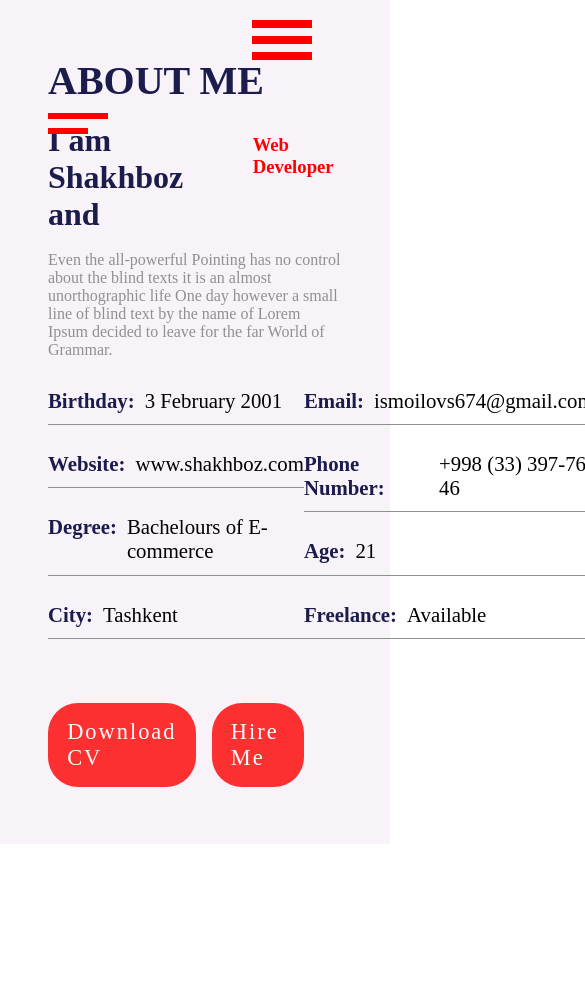
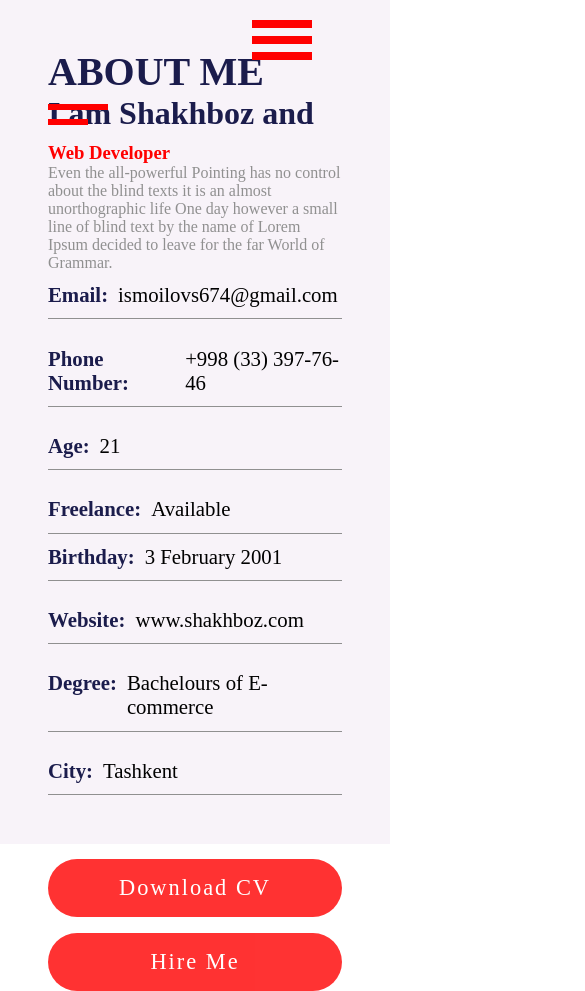
Before and after one commit to Shaxboz2001/MyPortfolioWebsite, a React (Create React App) app: page /about in a window 390 px wide. Shown: the whole page, 585 px wide, since content can reach past the window. Before the commit the page ends 844 px from the top, so only its background shows below. Built offline with nearby package versions, Linux system fonts and the light colour scheme; the HTML template or start-up script is replaced by a standard one.

Commit message:
fear: responsive home page

```diff
--- a/src/sections/about/about.component.js
+++ b/src/sections/about/about.component.js
@@ -9,7 +9,6 @@
   AboutDetailRight,
   AboutHeadText,
   AboutParagText,
-  CardContainer,
   DetailLeftBottom,
   DetailLeftTop,
   DetailLeftTopLeft,
@@ -18,10 +17,6 @@
   InfoName,
   InfoValue,
 } from "./about.style";
-import AboutCard from "./cards/card.component";
-import { SiBmcsoftware } from "react-icons/si";
-import { CgWebsite } from "react-icons/cg";
-import { DiResponsive } from "react-icons/di";
 import {useSelector}  from "react-redux"
 function About() {
   let color = useSelector((state) => state);
--- a/src/sections/about/about.style.js
+++ b/src/sections/about/about.style.js
@@ -30,10 +30,14 @@
     font-size: 2rem;
   }
   & h3 {
-    color: ${props => props.color};
+    color: ${(props) => props.color};
   }
   color: #909090;
   width: 100%;
+  @media screen and (max-width: 550px) {
+    align-items: flex-start;
+    flex-direction: column;
+  }
 `;
 
 export const AboutHeadText = styled.h1`
@@ -70,15 +74,20 @@
 `
 export const AboutDetailLeft = styled.div`
 display: flex;
+
 `
 export const AboutDetailRight = styled.div`
 display: flex;
 flex-direction: column;
+
 `
 export const DetailLeftTop = styled.div`
   display: flex;
   justify-content: space-around;
   width: 100%;
+  @media screen and (max-width: 850px) {
+    flex-direction: column-reverse;
+  }
 `;
 export const DetailLeftTopLeft = styled.div`
 display: flex;
@@ -98,6 +107,7 @@
   align-items: baseline;
   border-bottom: 1px solid #909090;
   padding: .7rem 0;
+
 `;
 export const InfoName = styled.p`
   font-weight: bold;
@@ -113,10 +123,20 @@
   padding-top: 1rem;
   display: flex;
   gap: 1rem;
+  text-align: center;
+  @media screen and (max-width: 850px) {
+    width:100%;
+    justify-content: space-evenly;
+  }
+  @media screen and (max-width: 450px) {
+    width:100%;
+    flex-direction: column;
+
+  }
   & > a {
     padding: 1rem 1.2rem;
     background-color: ${(props) => props.color};
-    opacity: .8;
+    opacity: 0.8;
     color: #fff;
     text-decoration: none;
     font-size: 1.4rem;
--- a/src/sections/left-sidebar/left-sidebar.style.js
+++ b/src/sections/left-sidebar/left-sidebar.style.js
@@ -122,9 +122,10 @@
   justify-content: center;
   align-items: center;
   position: fixed;
+  transition: all 0.32s ease;
   top: 20px;
   left: ${(props) => (props.transform ? "80%" : "")};
-  right: ${(props) => props.transform ? "" : "-80%"};
+  right: ${(props) => (props.transform ? "" : "-80%")};
   z-index: 450;
   &.active-burger > div:nth-child(1) {
     transform: translate(7px, 8px) rotate(45deg);
@@ -135,13 +136,13 @@
   &.active-burger > div:nth-child(3) {
     transform: translate(7px, -8px) rotate(-45deg);
   }
-  @media screen and (max-width:950px){
+  @media screen and (max-width: 950px) {
     display: flex;
   }
 `;
 export const BurgerLine = styled.div`
-width: 60px;
-height: 8px;
-background-color: ${props => props.color};
-transition: all .32s ease;
-`
+  width: 60px;
+  height: 8px;
+  background-color: ${(props) => props.color};
+  transition: all 0.32s ease;
+`;
```
Lines whose indentation alone changed are shown as unchanged.
